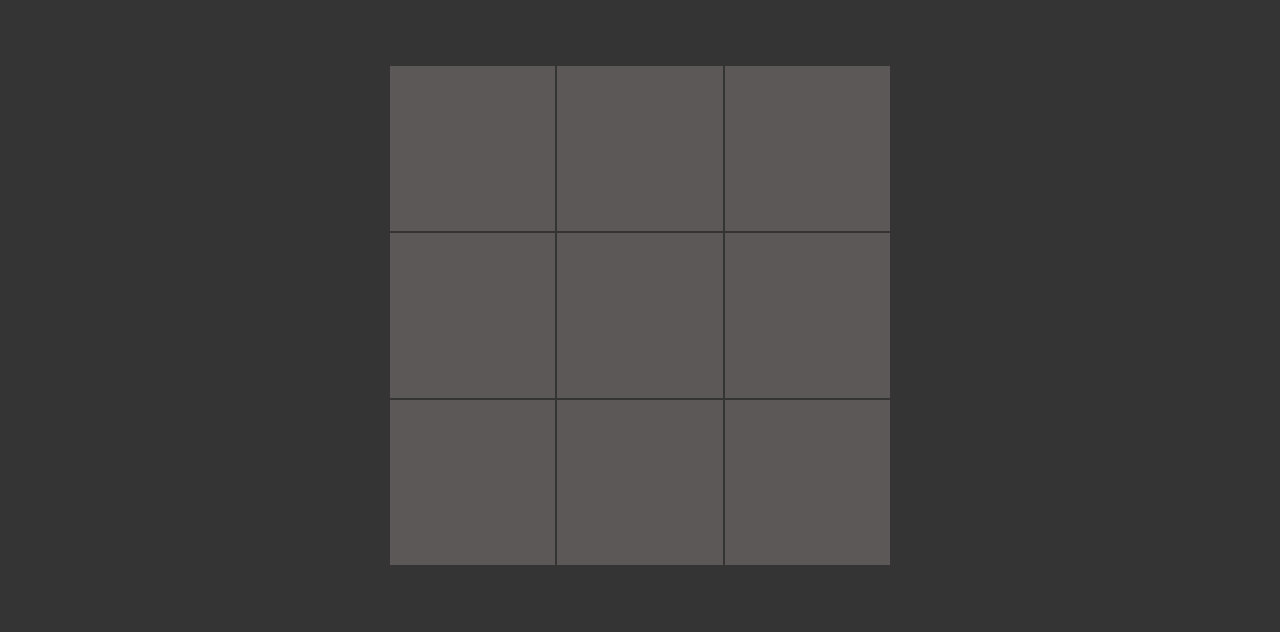
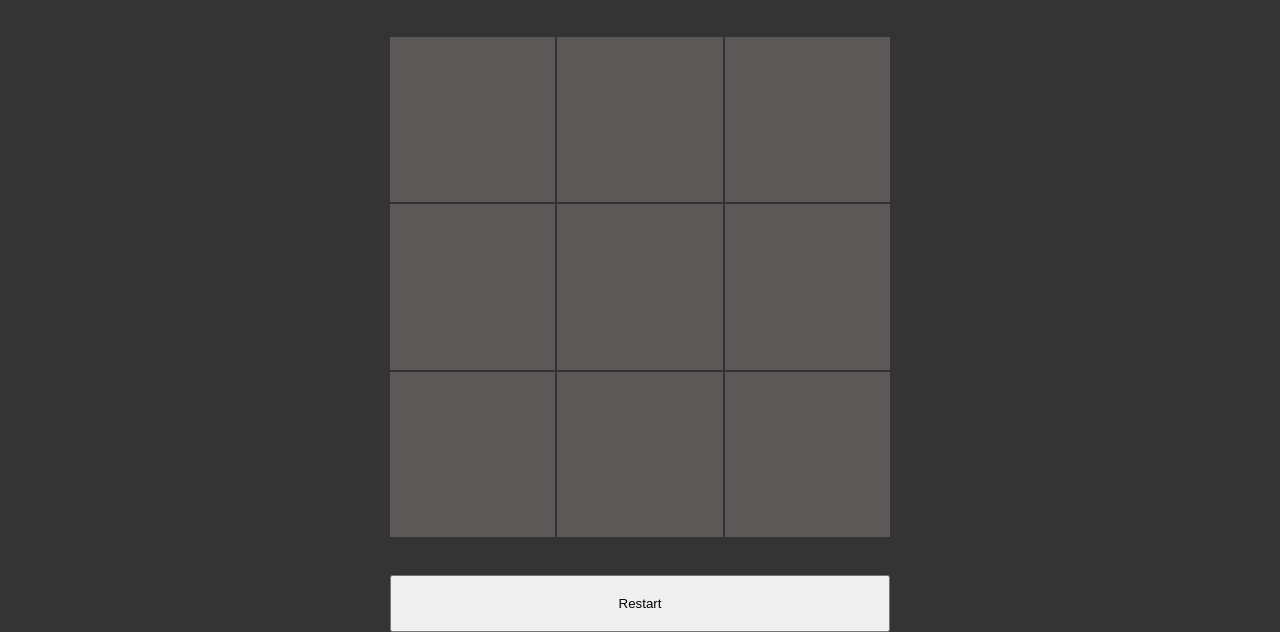
Before and after one commit to Nik42KIS/Tic-Tac-Toe, a plain HTML site: page index.html in a window 1280 px wide. Shown: the part 188-820 px from the top of the page. Drawn offline with Linux system fonts and the light colour scheme; a web font is replaced by a local one.

Commit message:
create restart button

```diff
--- a/app.js
+++ b/app.js
@@ -1,8 +1,8 @@
-function Gameboard() {
+function GameBoard() {
     const rows = 3;
     const columns = 3;
-    const board = [];
-    const reset = document.querySelector('.reset') ;
+    let board = [];
+
 
     for (let i = 0; i < rows; i++) {
       board[i] = [];
@@ -26,8 +26,20 @@ function Gameboard() {
       const boardWithCellValues = board.map((row) => row.map((cell) => cell.getValue()));
       console.log(boardWithCellValues);
     };
-
-    return { getBoard, dropToken, printBoard };
+    const restart = () =>{
+      GameBoard()
+      // console.log(board)
+      // board = [];
+      // console.log(board)
+      // for (let i = 0; i < rows; i++) {
+      //   board[i] = [];
+      //   for (let j = 0; j < columns; j++) {
+      //     board[i][j] = Cell();
+      //   }
+      // }
+      // console.log(board)
+    }
+    return { getBoard, dropToken, printBoard, restart, };
   }
 
   function Cell() {
@@ -46,7 +58,7 @@ function Gameboard() {
   }
 
   function GameController(playerOneName = 'Player One', playerTwoName = 'Player Two') {
-    const board = Gameboard();
+    const board = GameBoard();
 
     const players = [
       {
@@ -146,9 +158,8 @@ function Gameboard() {
     const game = GameController();
     const playerTurnDiv = document.querySelector('.turn');
     const boardDiv = document.querySelector('.board');
-    const restart = document.querySelector('.reset');
-
-
+    const reset = document.querySelector('.reset_btn') ;
+    const gameBoard = GameBoard()
     const updateScreen = () => {
       boardDiv.innerHTML = '';
       const boardData = game.getBoard();
@@ -157,7 +168,12 @@ function Gameboard() {
     //   playerTurnDiv.textContent = game.checkForWinner()
     //     ? `${activePlayer.name}'s turn.`
     //     : "It's a tie!";
-
+      reset.addEventListener('click', () =>{
+        // console.log(gameBoard)
+        // gameBoard.restart()
+        // updateScreen();
+        ScreenController()
+      })
       for (let row = 0; row < 3; row++) {
         for (let col = 0; col < 3; col++) {
           const cell = boardData[row][col];
--- a/index.html
+++ b/index.html
@@ -11,7 +11,7 @@
     <div class="container">
       <h1 class="turn">Player One's turn.</h1>
       <div class="board"></div>
-      <!-- <button class="reset">Restart</button> -->
+      <button class="reset_btn">Restart</button>
     </div>
     <script src="app.js"></script>
   </body>
--- a/style.css
+++ b/style.css
@@ -10,7 +10,7 @@
 body{
     background-color:rgb(52, 52, 52) ;
     color: rgba(0, 0, 0, 0.808);
-    overflow: hidden;
+    /* overflow: hidden; */
 }
 header{
     background-color: rgb(218, 0, 0);
```
